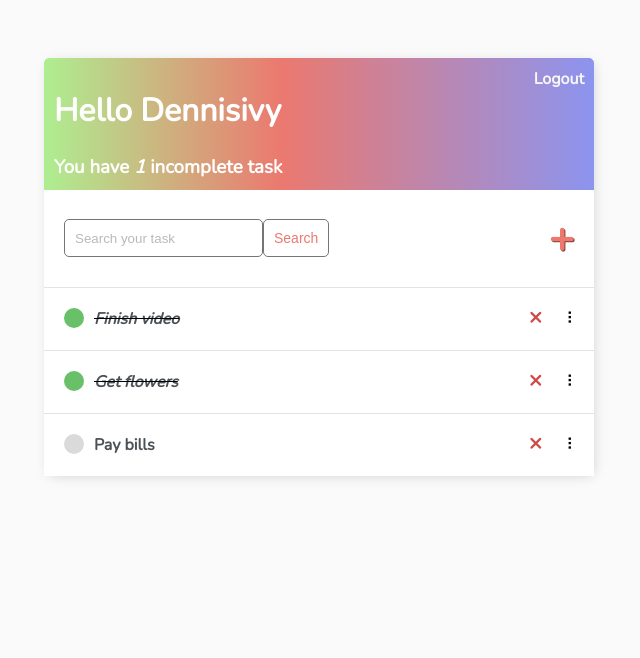
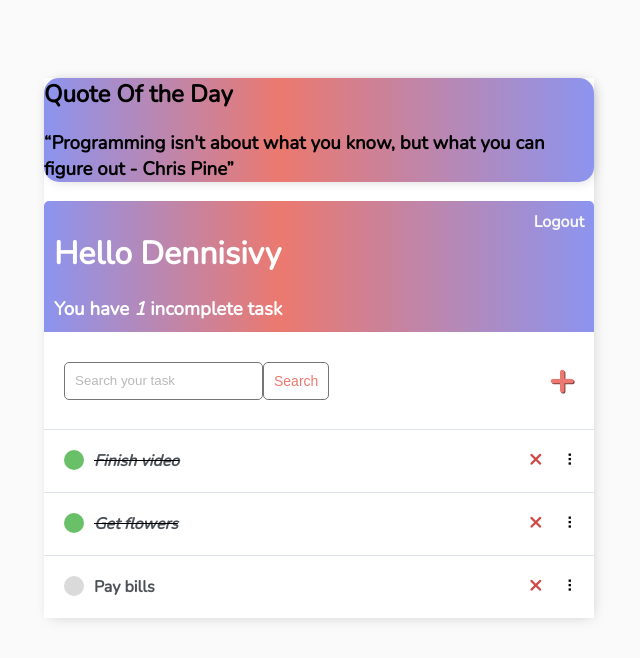
Before and after one commit to Abhishek-Gawande/Project-Musings, a Django app: page / in a window 1280 px wide. Shown: the top 658 px of the page, without its empty margins (321-961 px from the left). Run offline with Django 3.2, Linux system fonts and the light colour scheme; a user stored in the database is signed in; data comes from the database, SQL or seed files in the repository; both versions use the stored data as it was after the commit.

Commit message:
Added Quote of the day

```diff
--- a/base/templates/base/main.html
+++ b/base/templates/base/main.html
@@ -46,6 +46,16 @@
             background-color: #fff;
             -webkit-box-shadow: 2px 2px 13px -4px rgba(0, 0, 0, 0.21);
             box-shadow: 2px 2px 13px -4px rgba(0, 0, 0, 0.21);
+
+        }
+
+        .container2 {
+            max-width: 550px;
+            margin: auto;
+            background: linear-gradient(90deg, #8c94ef 0%, #EB796F 43%, #8c94ef 100%);
+            -webkit-box-shadow: 2px 2px 13px -4px rgba(0, 0, 0, 0.21);
+            box-shadow: 2px 2px 13px -4px rgba(0, 0, 0, 0.21);
+            border-radius: 15px;
         }
 
         input {
@@ -59,7 +69,7 @@
             color: #fff;
             padding: 10px;
             border-radius: 5px 5px 0 0;
-            background: linear-gradient(90deg, #aeee90 0%, #EB796F 43%, #8c94ef 100%);
+            background: linear-gradient(90deg, #8c94ef 0%, #EB796F 43%, #8c94ef 100%);
         }
 
         .header-bar a {
--- a/base/templates/base/task_list.html
+++ b/base/templates/base/task_list.html
@@ -1,4 +1,9 @@
 {% extends 'base/main.html' %} {% block content %}
+<div class="container2">
+    <h2>Quote Of the Day</h2>
+    <h3><q>Programming isn't about what you know, but what you can figure out - Chris Pine</q> </h3>
+</div>
+
 
 <script src="https://cdn.jsdelivr.net/npm/sortablejs@latest/Sortable.min.js"></script>
 <div class="header-bar">
--- a/todo_list/settings.py
+++ b/todo_list/settings.py
@@ -25,7 +25,7 @@ SECRET_KEY = 'd)=^c7!0-oqjmqve%(bt+p#sq6x*ipz2keh741j*-@f@_)f!1t'
 # SECURITY WARNING: don't run with debug turned on in production!
 DEBUG = True
 
-ALLOWED_HOSTS = ["project-musings-production.up.railway.app"]
+ALLOWED_HOSTS = ["project-musings-production.up.railway.app",'127.0.0.1']
 
 CSRF_TRUSTED_ORIGINS=['https://project-musings-production.up.railway.app']
 # Application definition
```
Also changed, not shown: db.sqlite3.
